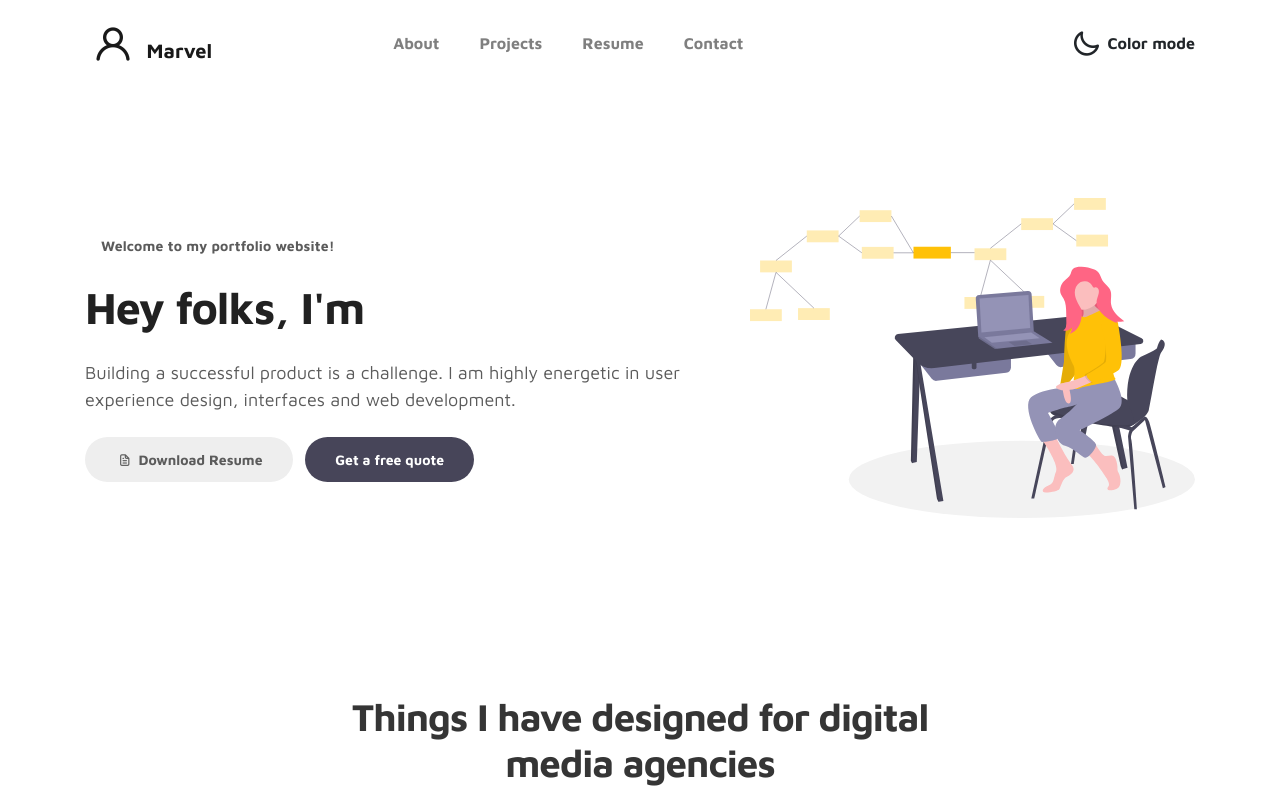
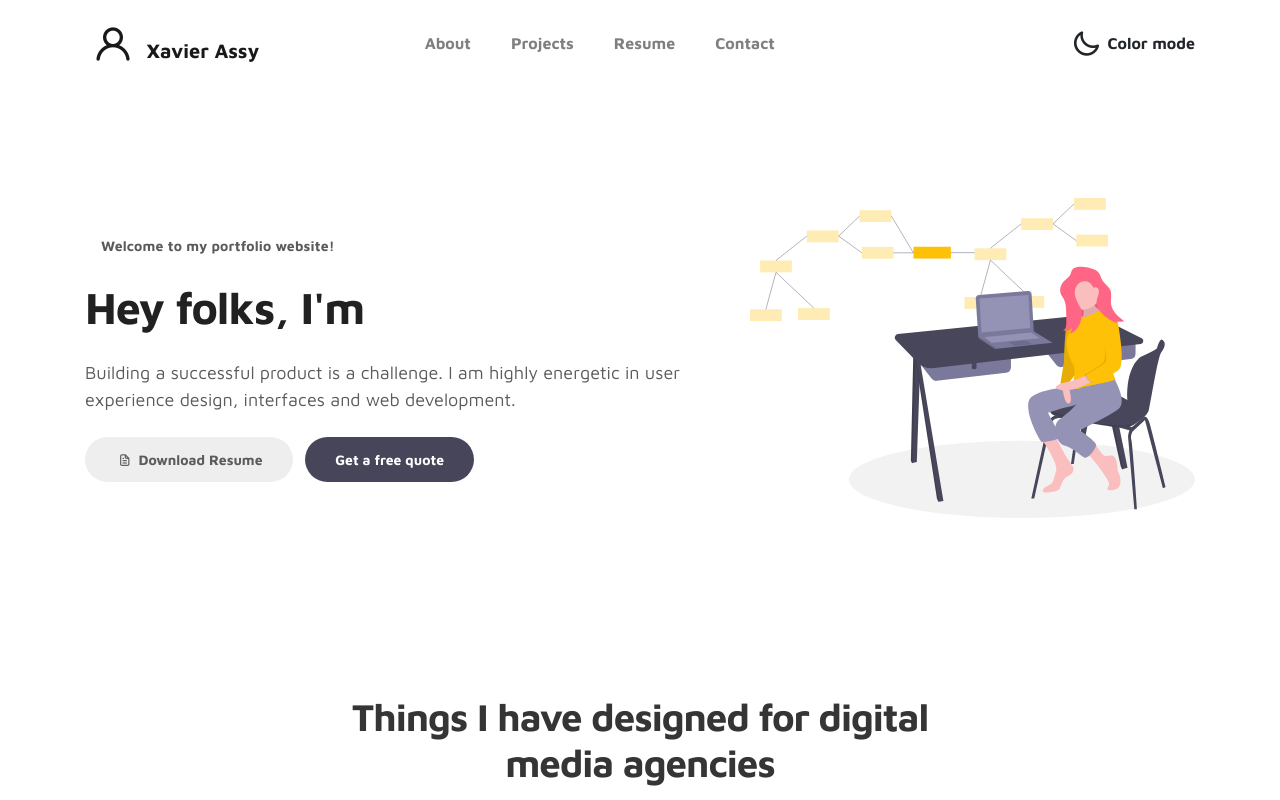
Before and after one commit to Xavierassi/xavierassi.github.io, a plain HTML site: page index.html in a window 1280 px wide. Shown: the top 800 px of the page. Drawn offline with Linux system fonts and the light colour scheme.

Commit message:
Update index.html

```diff
--- a/index.html
+++ b/index.html
@@ -29,7 +29,7 @@ https://www.tooplate.com/view/2115-marvel
     <!-- MENU -->
     <nav class="navbar navbar-expand-sm navbar-light">
         <div class="container">
-            <a class="navbar-brand" href="index.html"><i class='uil uil-user'></i> Marvel</a>
+            <a class="navbar-brand" href="index.html"><i class='uil uil-user'></i> Xavier Assy</a>
 
             <button class="navbar-toggler" type="button" data-toggle="collapse" data-target="#navbarNav" aria-controls="navbarNav" aria-expanded="false"
                 aria-label="Toggle navigation">
```
